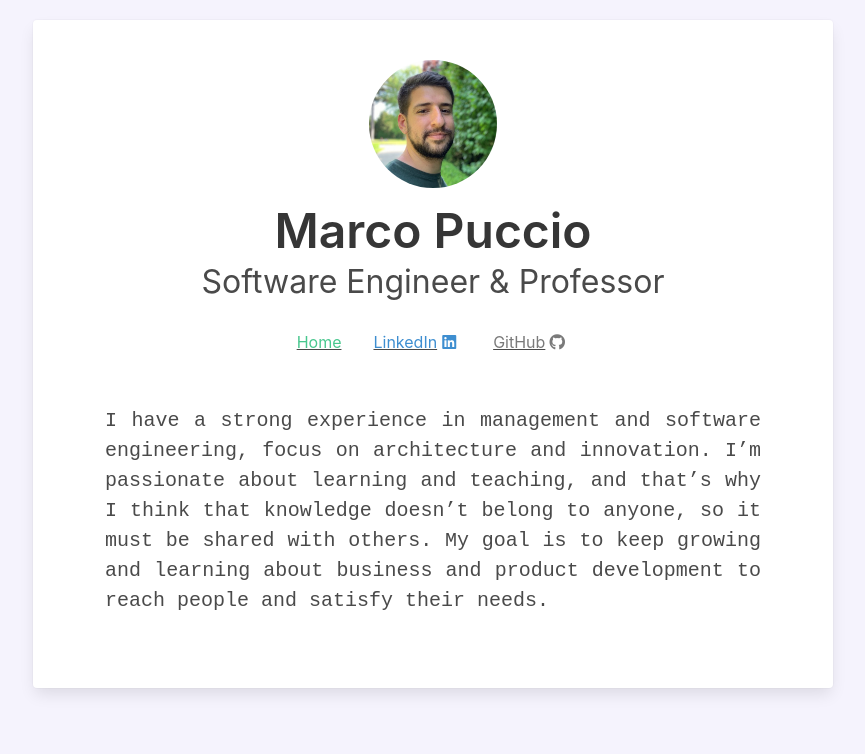
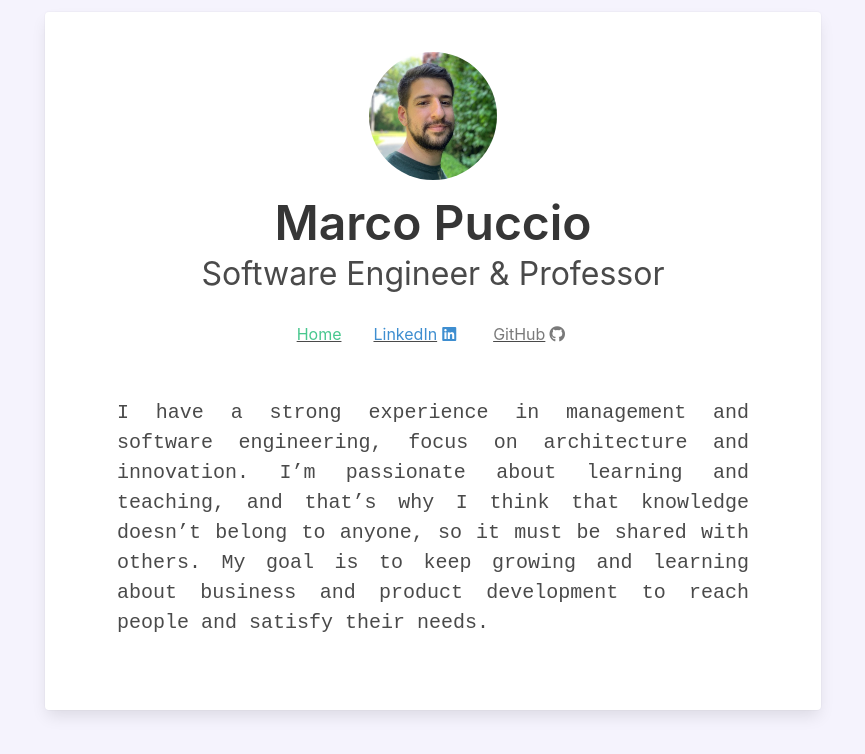
Before and after one commit to marcopuccio/marcopucc.io, a React (Create React App) app: page / in a window 1280 px wide. Shown: the top 754 px of the page, without its empty margins (207-1072 px from the left). Built offline with nearby package versions, Linux system fonts and the light colour scheme.

Commit message:
fix styles

```diff
--- a/src/App/App.css
+++ b/src/App/App.css
@@ -2,5 +2,4 @@
   margin: auto;
   max-width: 800px;
   min-height: 77vh;
-  padding-top: 20px;
 }
--- a/src/App/index.tsx
+++ b/src/App/index.tsx
@@ -8,8 +8,8 @@ import { Pitch } from "../components/Pitch";
 
 export const App: React.FC = () => {
   return (
-    <div className="App-container">
-      <div className="card">
+    <div className="App-container pt-3">
+      <div className="card mx-3">
         <div className="card-content">
           <div className="media">
             <Header />
```
